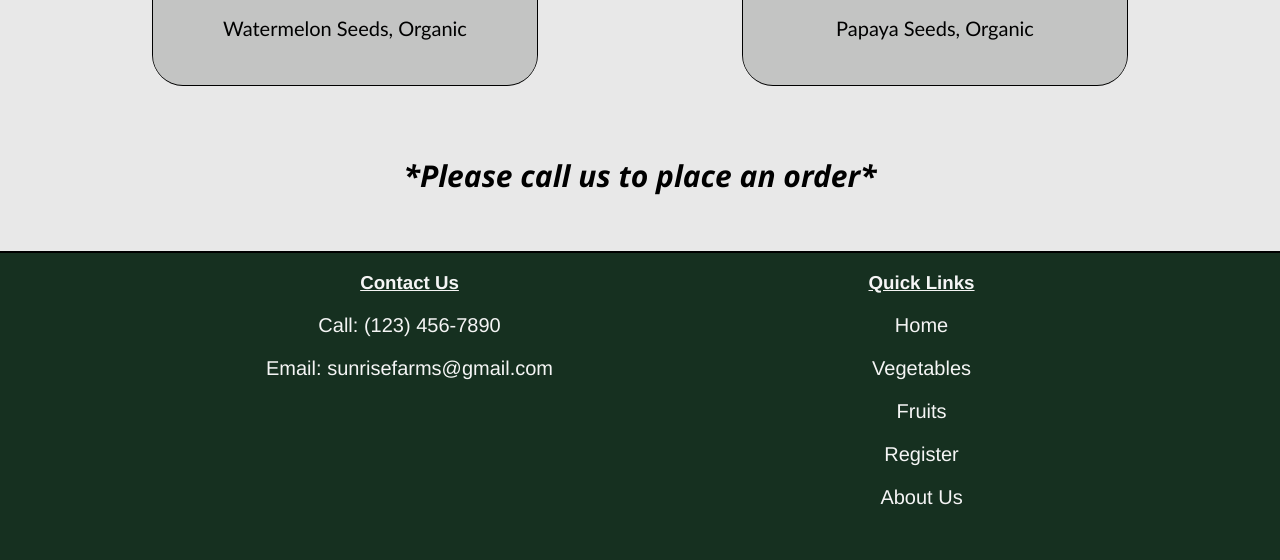
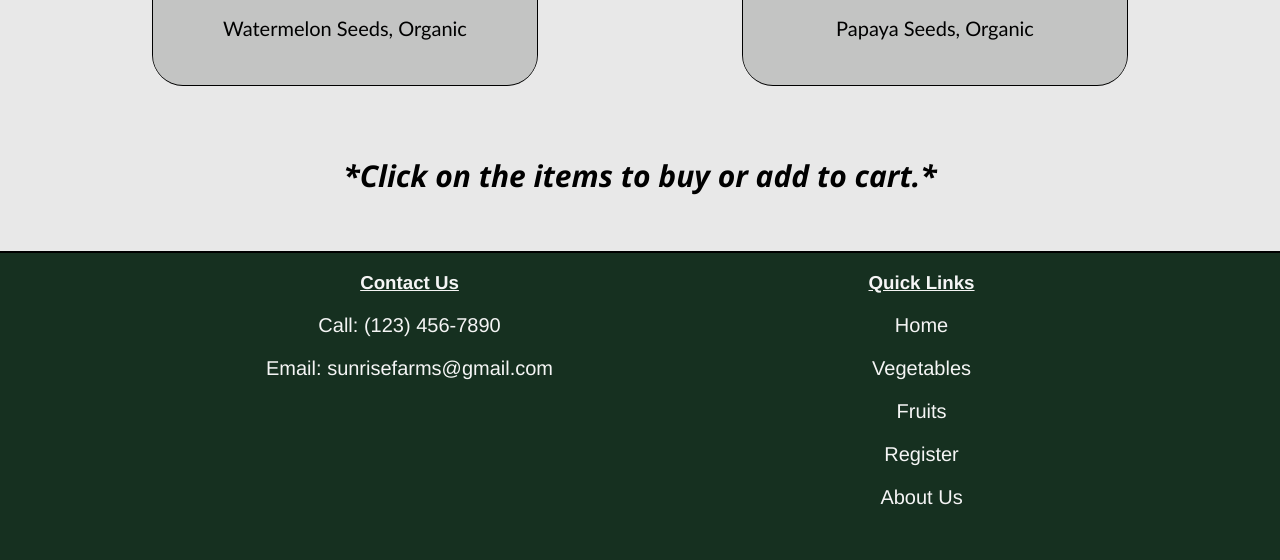
Before and after one commit to Sameehashaik/Project2, a plain HTML site: page webpages/fruits.html in a window 1280 px wide. Shown: the part 2966-3526 px from the top of the page. Drawn offline with Linux system fonts and the light colour scheme.

Commit message:
Final push

```diff
--- a/webpages/fruits.html
+++ b/webpages/fruits.html
@@ -134,7 +134,7 @@
             </section>
             <!-- Order information -->
             <div id="orderinfo">
-                <p><a href="tel:1234567890">*Please call us to place an order*</a></p>
+                <p><a href="#">*Click on the items to buy or add to cart.*</a></p>
             </div>
         </div>
     </main>
```
Also changed, not shown: webpages/vegetables.html (+1 -1 lines).
